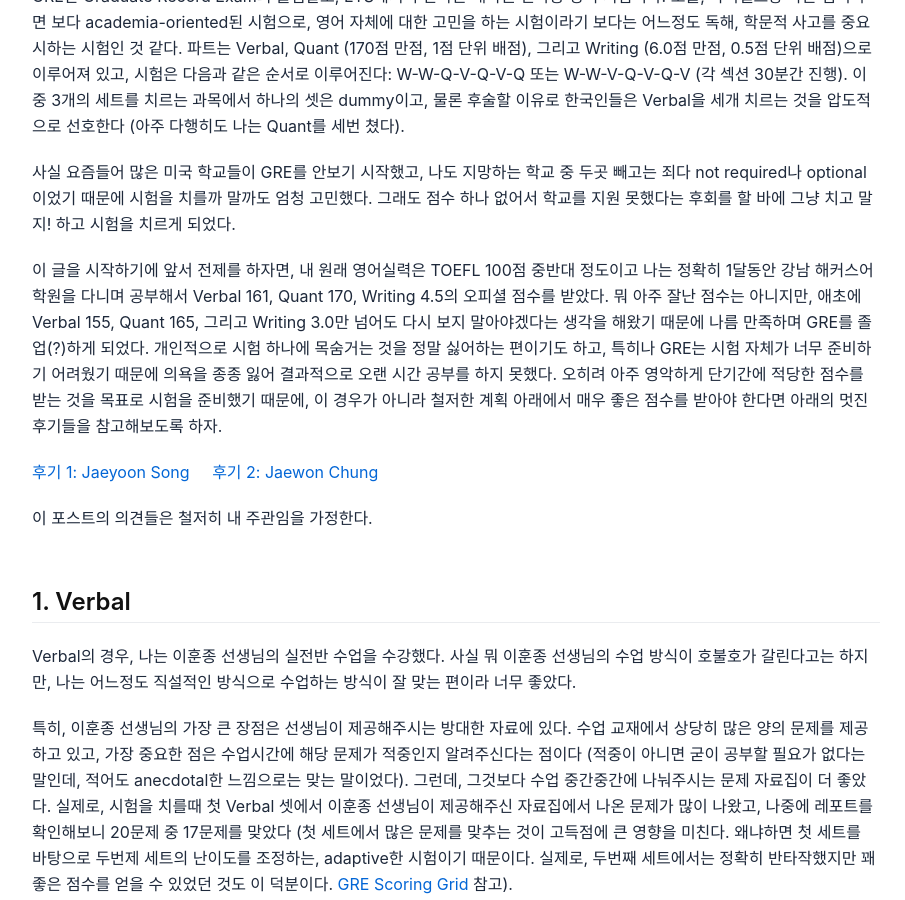
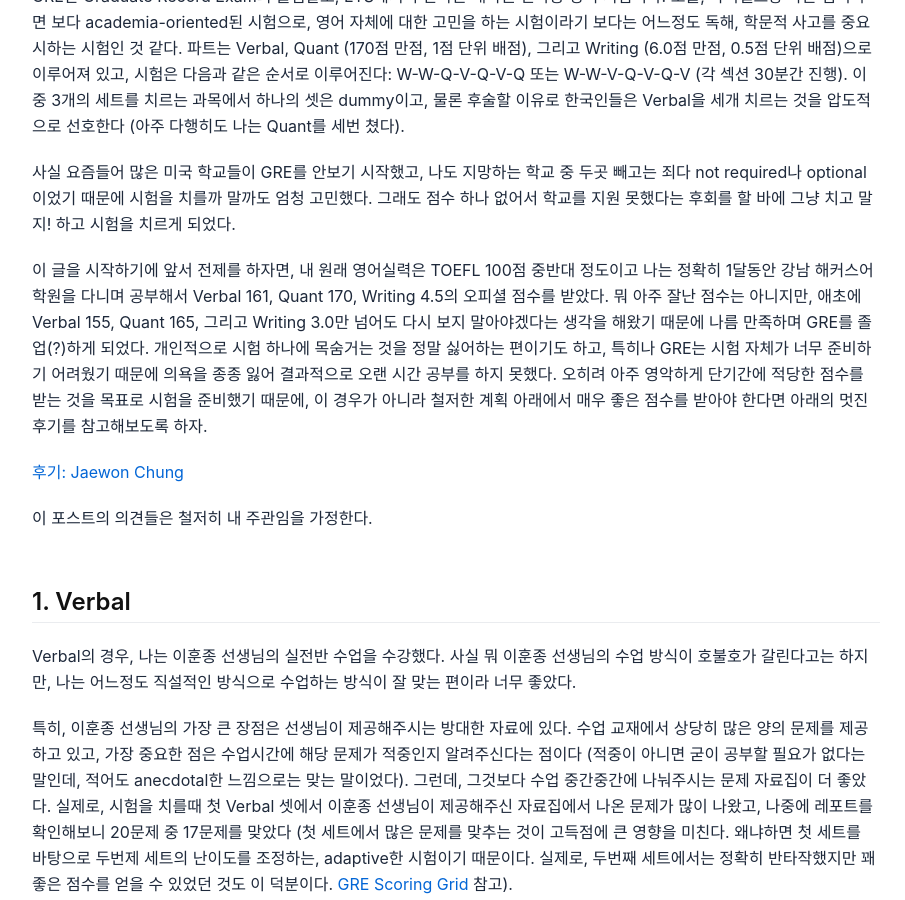
Before and after one commit to donghoon-io/blog, a Jekyll site: the page built from _posts/2021-02-21-gre.md, in a window 1280 px wide and 900 px high, scrolled down 723 px. Shown: the whole window, without its empty margins (184-1089 px from the left). Built offline with Jekyll 4.4.1, drawn with Linux system fonts in a browser that asks for light colours; nearby versions of some CDN libraries.

Commit message:
Update 2021-02-21-gre.md

```diff
--- a/_posts/2021-02-21-gre.md
+++ b/_posts/2021-02-21-gre.md
@@ -20,9 +20,9 @@
 
 사실 요즘들어 많은 미국 학교들이 GRE를 안보기 시작했고, 나도 지망하는 학교 중 두곳 빼고는 죄다 not required나 optional이었기 때문에 시험을 치를까 말까도 엄청 고민했다. 그래도 점수 하나 없어서 학교를 지원 못했다는 후회를 할 바에 그냥 치고 말지! 하고 시험을 치르게 되었다.
 
-이 글을 시작하기에 앞서 전제를 하자면, 내 원래 영어실력은 TOEFL 100점 중반대 정도이고 나는 정확히 1달동안 강남 해커스어학원을 다니며 공부해서 Verbal 161, Quant 170, Writing 4.5의 오피셜 점수를 받았다. 뭐 아주 잘난 점수는 아니지만, 애초에 Verbal 155, Quant 165, 그리고 Writing 3.0만 넘어도 다시 보지 말아야겠다는 생각을 해왔기 때문에 나름 만족하며 GRE를 졸업(?)하게 되었다. 개인적으로 시험 하나에 목숨거는 것을 정말 싫어하는 편이기도 하고, 특히나 GRE는 시험 자체가 너무 준비하기 어려웠기 때문에 의욕을 종종 잃어 결과적으로 오랜 시간 공부를 하지 못했다. 오히려 아주 영악하게 단기간에 적당한 점수를 받는 것을 목표로 시험을 준비했기 때문에, 이 경우가 아니라 철저한 계획 아래에서 매우 좋은 점수를 받아야 한다면 아래의 멋진 후기들을 참고해보도록 하자.
+이 글을 시작하기에 앞서 전제를 하자면, 내 원래 영어실력은 TOEFL 100점 중반대 정도이고 나는 정확히 1달동안 강남 해커스어학원을 다니며 공부해서 Verbal 161, Quant 170, Writing 4.5의 오피셜 점수를 받았다. 뭐 아주 잘난 점수는 아니지만, 애초에 Verbal 155, Quant 165, 그리고 Writing 3.0만 넘어도 다시 보지 말아야겠다는 생각을 해왔기 때문에 나름 만족하며 GRE를 졸업(?)하게 되었다. 개인적으로 시험 하나에 목숨거는 것을 정말 싫어하는 편이기도 하고, 특히나 GRE는 시험 자체가 너무 준비하기 어려웠기 때문에 의욕을 종종 잃어 결과적으로 오랜 시간 공부를 하지 못했다. 오히려 아주 영악하게 단기간에 적당한 점수를 받는 것을 목표로 시험을 준비했기 때문에, 이 경우가 아니라 철저한 계획 아래에서 매우 좋은 점수를 받아야 한다면 아래의 멋진 후기를 참고해보도록 하자.
 
-[후기 1: Jaeyoon Song](https://blog.jaeyoon.io/2020/09/gre.html) &nbsp;&nbsp;&nbsp;&nbsp;[후기 2: Jaewon Chung](https://jaewonchung.me/study/lectures/GRE-tips/#0-%EB%93%A4%EC%96%B4%EA%B0%80%EB%A9%B0)
+[후기: Jaewon Chung](https://jaewonchung.me/study/lectures/GRE-tips/#0-%EB%93%A4%EC%96%B4%EA%B0%80%EB%A9%B0)
 
 이 포스트의 의견들은 철저히 내 주관임을 가정한다.
 
```
